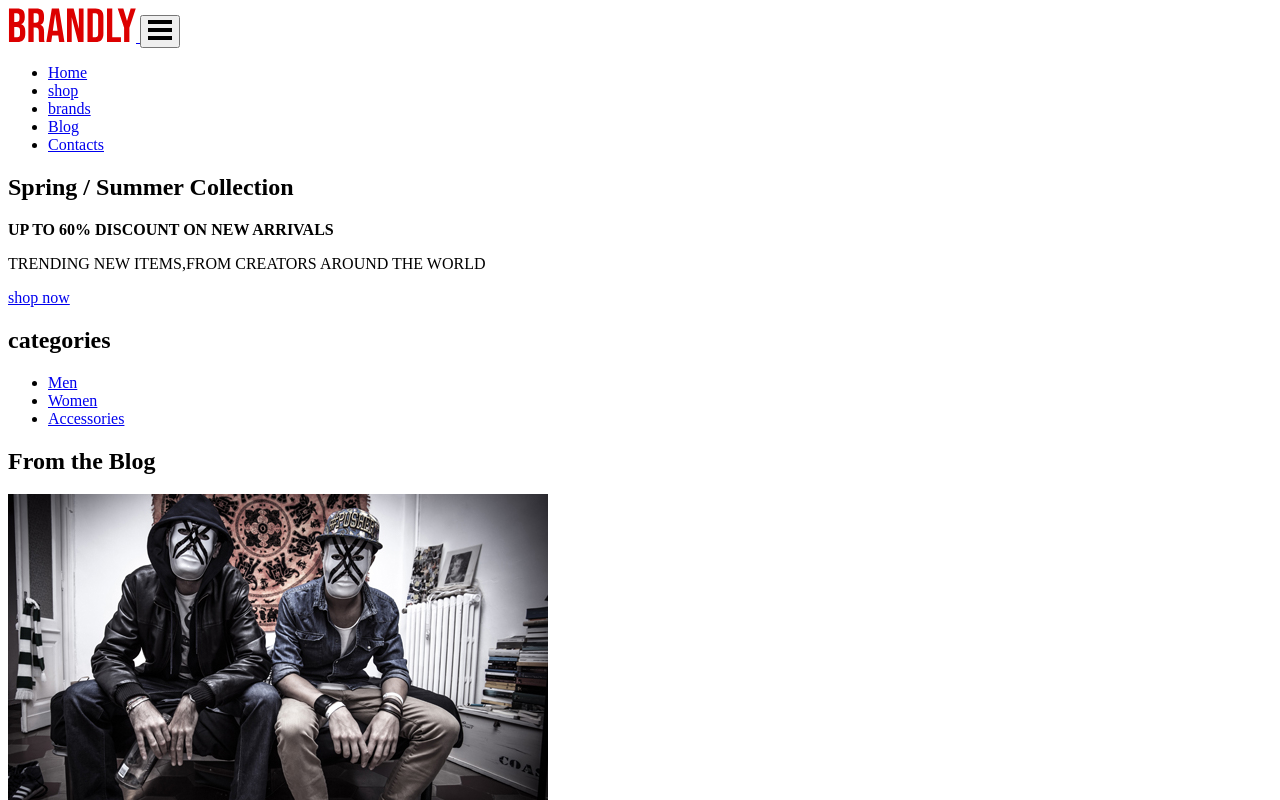
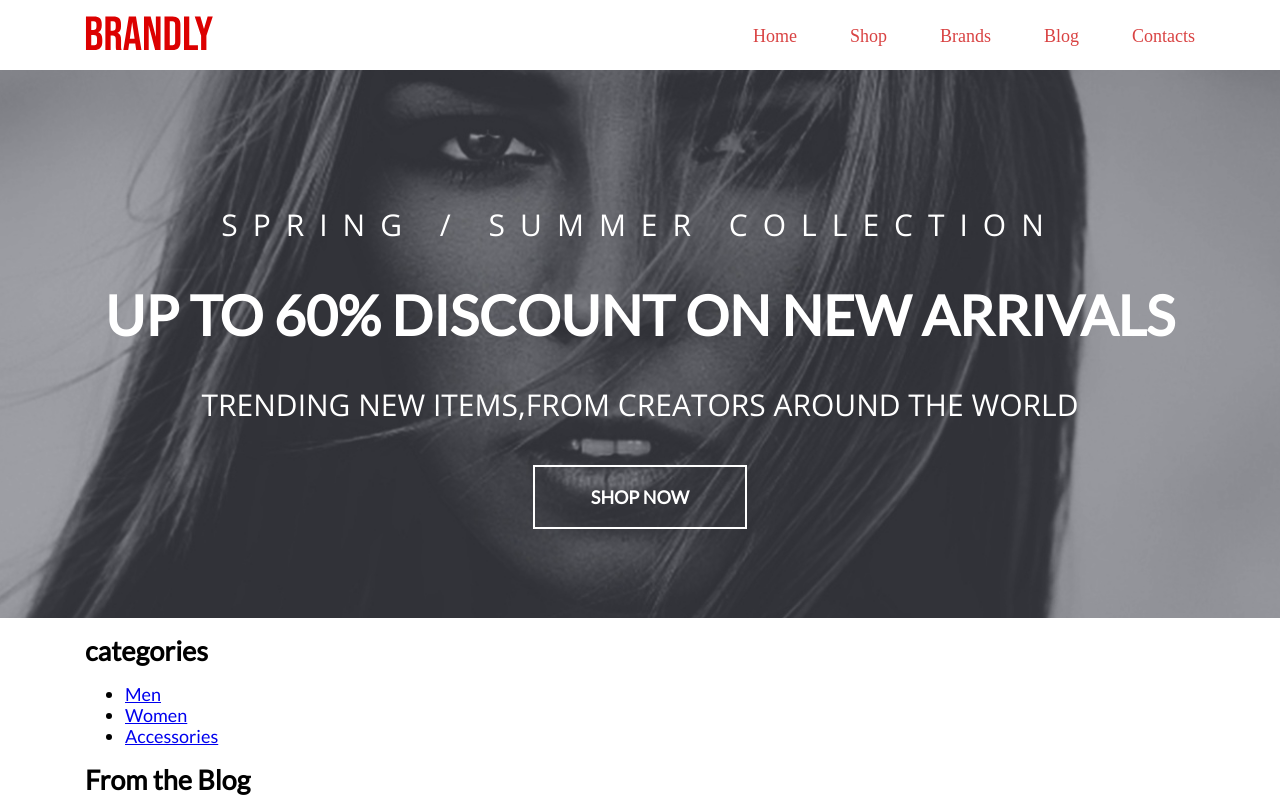
Before and after one commit to Tynara01/Brandly, a plain HTML site: page index.html in a window 1280 px wide. Shown: the top 800 px of the page. Drawn offline with nearby package versions, Linux system fonts and the light colour scheme.

Commit message:
Add header and hero blocks

```diff
--- a/index.html
+++ b/index.html
@@ -5,6 +5,19 @@
     <meta http-equiv="X-UA-Compatible" content="IE=edge" />
     <meta name="viewport" content="width=device-width, initial-scale=1.0" />
     <title>Brandly</title>
+    <link rel="preconnect" href="https://fonts.googleapis.com" />
+    <link rel="preconnect" href="https://fonts.gstatic.com" crossorigin />
+    <link
+      href="https://fonts.googleapis.com/css2?family=Lato:ital,wght@0,300;0,400;1,300;1,700;1,900&family=Open+Sans:wght@300;400;700;800&display=swap"
+      rel="stylesheet"
+    />
+    <link rel="preconnect" href="https://fonts.googleapis.com" />
+    <link rel="preconnect" href="https://fonts.gstatic.com" crossorigin />
+    <link
+      href="https://fonts.googleapis.com/css2?family=Open+Sans:wght@300;400;700;800&display=swap"
+      rel="stylesheet"
+    />
+    <link rel="stylesheet" href="css/main.min.css" />
   </head>
   <body>
     <header class="header">
@@ -47,11 +60,11 @@
     </header>
 
     <main class="index-main">
-      <section class="hero">
+      <section class="hero overlay">
         <div class="container">
           <h2 class="hero__title">Spring / Summer Collection</h2>
           <strong class="hero__info">UP TO 60% DISCOUNT ON NEW ARRIVALS</strong>
-          <p class="hero__intro-secondary">
+          <p class="hero__info-secondary">
             TRENDING NEW ITEMS,FROM CREATORS AROUND THE WORLD
           </p>
           <a class="btn hero__link" href="#">shop now</a>
--- /dev/null
+++ b/scss/_btn.scss
@@ -0,0 +1,15 @@
+@import "vars";
+
+.btn {
+  display: inline-block;
+  padding: 21px 56px;
+  color: $light;
+  font-family: $main-font;
+  font-style: normal;
+  font-weight: 900;
+  font-size: 18px;
+  line-height: 18px;
+  text-transform: uppercase;
+  text-decoration: none;
+  border: 2px solid $light;
+}
--- /dev/null
+++ b/scss/_container.scss
@@ -0,0 +1,5 @@
+.container {
+  max-width: 1140px;
+  padding: 0 15px;
+  margin: 0 auto;
+}
--- /dev/null
+++ b/scss/_globals.scss
@@ -0,0 +1,18 @@
+@import "vars";
+
+html {
+  box-sizing: border-box;
+}
+
+*,
+*::after,
+*::before {
+  box-sizing: inherit;
+}
+
+body {
+  margin: 0;
+  font-family: $main-font;
+  font-size: 18px;
+  line-height: 21px;
+}
--- /dev/null
+++ b/scss/_header.scss
@@ -0,0 +1,15 @@
+@import "vars";
+
+.header {
+  padding: 16px 0;
+
+  &__inner {
+    display: flex;
+    justify-content: space-between;
+    align-items: center;
+  }
+
+  &__nav-toggle {
+    display: none;
+  }
+}
--- /dev/null
+++ b/scss/_hero.scss
@@ -0,0 +1,50 @@
+@import "vars";
+
+.hero {
+  min-height: 544px;
+  padding: 140px 0 89px;
+  text-align: center;
+  background-image: url("../images/img\ 1.jpg");
+  background-repeat: no-repeat;
+  background-position: center;
+  background-size: cover;
+  color: $light;
+  text-transform: uppercase;
+
+  &__title {
+    margin: 0 0 45px;
+    font-family: $secondary-font;
+    font-style: normal;
+    font-weight: 300;
+    font-size: 30px;
+    line-height: 30px;
+    letter-spacing: 0.5em;
+  }
+
+  &__info {
+    display: inline-block;
+    margin: 0 0 45px;
+    font-family: $main-font;
+    font-style: normal;
+    font-weight: 900;
+    font-size: 55px;
+    line-height: 60px;
+  }
+
+  &__info-secondary {
+    margin: 0 0 45px;
+    font-family: $secondary-font;
+    font-style: normal;
+    font-weight: 300;
+    font-size: 30px;
+    line-height: 30px;
+  }
+
+  &__link {
+    transition: all 0.3s;
+    &:hover {
+      background-color: $accent;
+      border-color: $accent;
+    }
+  }
+}
--- /dev/null
+++ b/scss/_logo.scss
@@ -0,0 +1,3 @@
+.logo {
+  max-width: 255px;
+}
--- /dev/null
+++ b/scss/_menu.scss
@@ -0,0 +1,28 @@
+@import "vars";
+
+.menu {
+  display: flex;
+  margin: 0;
+  padding: 0;
+  list-style: none;
+
+  &__item + &__item {
+    margin-left: 53px;
+  }
+
+  &__link {
+    font-family: "$secondary-font";
+    font-style: normal;
+    font-weight: 400;
+    font-size: 18px;
+    line-height: 18px;
+    text-transform: capitalize;
+    color: $accent;
+    text-decoration: none;
+    transition: all 0.3s;
+
+    &:hover {
+      color: lighten($accent, 20%);
+    }
+  }
+}
--- /dev/null
+++ b/scss/_overlay.scss
@@ -0,0 +1,17 @@
+@import "vars";
+
+.overlay {
+  position: relative;
+  z-index: 1;
+
+  &::after {
+    position: absolute;
+    top: 0;
+    left: 0;
+    content: "";
+    width: 100%;
+    height: 100%;
+    background-color: rgba(34, 37, 51, 0.4);
+    z-index: -1;
+  }
+}
--- /dev/null
+++ b/scss/_vars.scss
@@ -0,0 +1,5 @@
+$main-font: "Lato", sans-serif;
+$secondary-font: "Open sans", sans-serif;
+$accent: #d94343;
+$light: #fff;
+$dark: #333;
--- /dev/null
+++ b/scss/main.scss
@@ -0,0 +1,8 @@
+@import "globals";
+@import "container";
+@import "header";
+@import "logo";
+@import "menu";
+@import "hero";
+@import "overlay";
+@import "btn";
```
Also changed, not shown: css/main.min.css (added), images/img 1.jpg (added).
